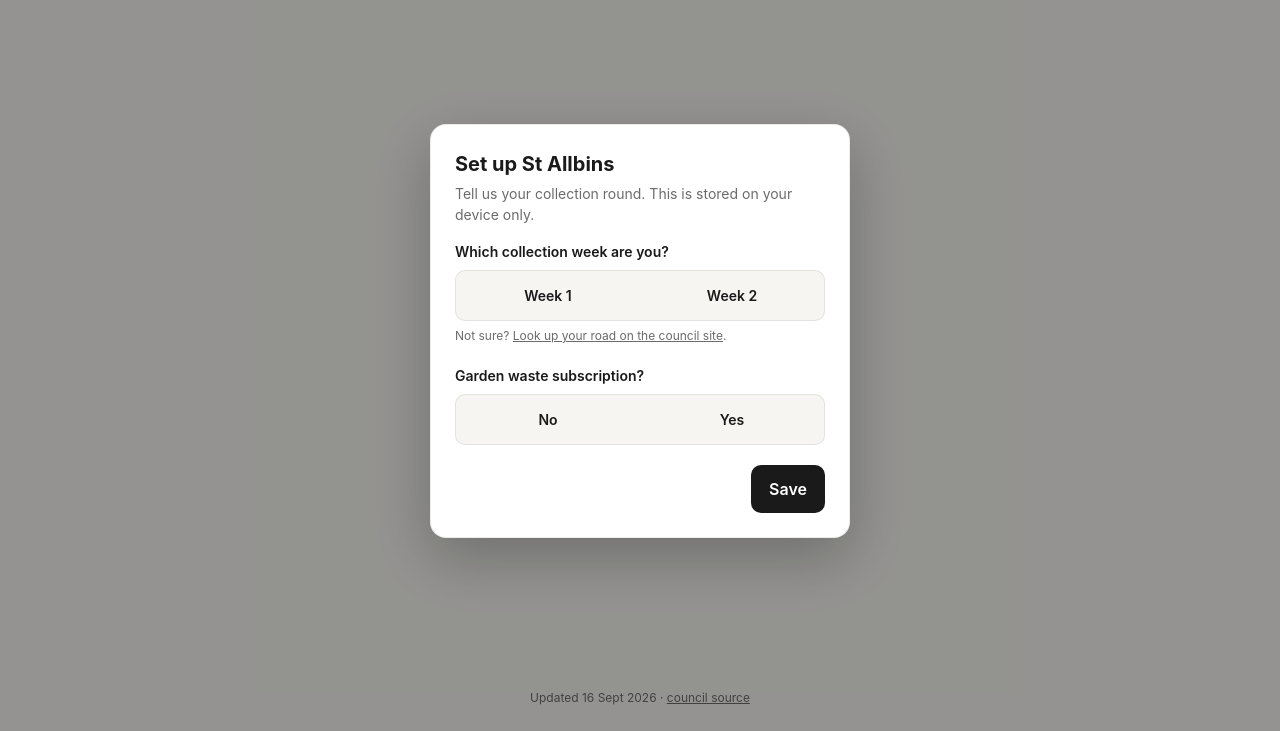
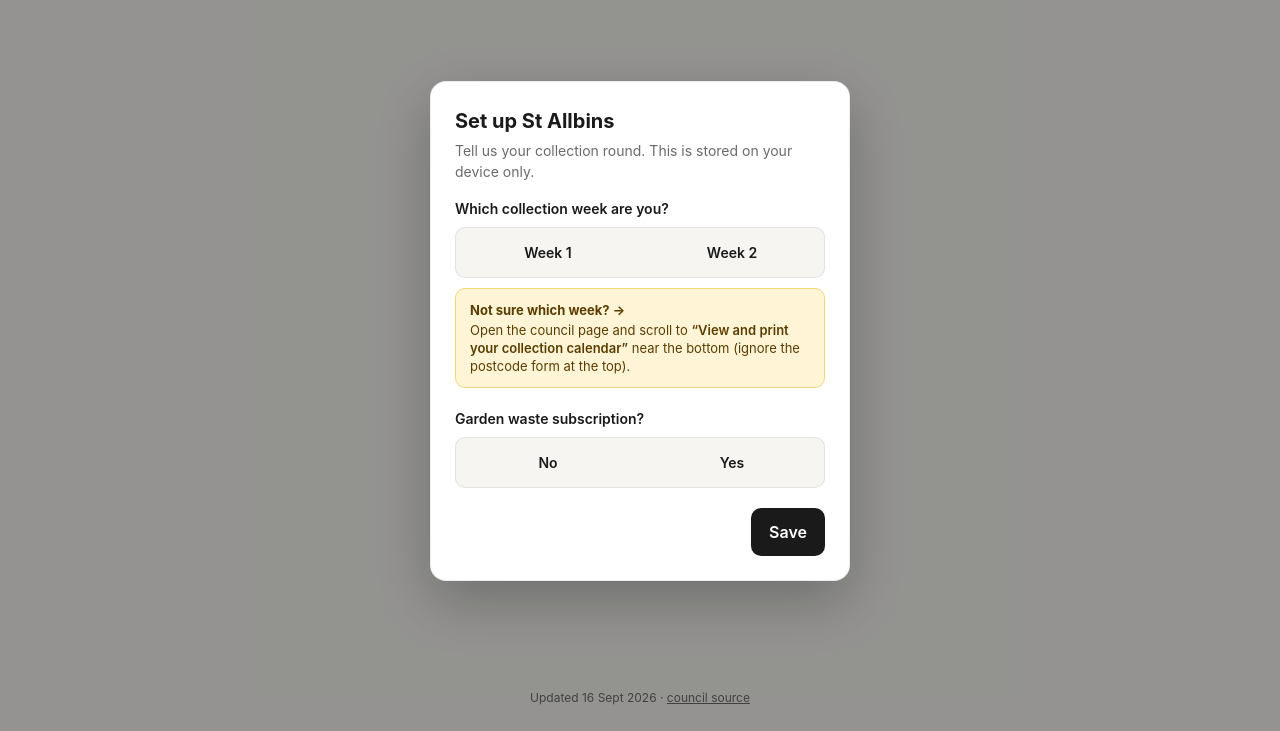
Before and after one commit to EdwardAndress/st-allbins, a website: page index.html in a window 1280 px wide. Shown: the part 69-800 px from the top of the page. Drawn offline with Linux system fonts and the light colour scheme.

Commit message:
Emphasise 'which week am I?' hint with soft accent panel and clearer directions

```diff
--- a/index.html
+++ b/index.html
@@ -17,6 +17,9 @@
     --recycling: #1f1f1f; /* black  */
     --garden: #3a8a3a;    /* green  */
     --accent: #1a1a1a;
+    --hint-bg: #fff5d6;
+    --hint-fg: #5a3d00;
+    --hint-border: #f0d97a;
   }
   @media (prefers-color-scheme: dark) {
     :root {
@@ -26,6 +29,9 @@
       --card: #1c1c1c;
       --border: rgba(255,255,255,0.08);
       --accent: #f2f2f2;
+      --hint-bg: #2a2416;
+      --hint-fg: #f4d98a;
+      --hint-border: #4a3d1c;
     }
   }
   * { box-sizing: border-box; }
@@ -154,8 +160,21 @@
     font-size: 14px;
   }
   .segmented input:checked + label { background: var(--accent); color: var(--card); }
-  .modal .hint { font-size: 12px; color: var(--muted); margin-top: 6px; }
-  .modal .hint a { color: inherit; }
+  .hint-link {
+    display: block;
+    margin-top: 10px;
+    padding: 12px 14px;
+    background: var(--hint-bg);
+    color: var(--hint-fg);
+    border: 1px solid var(--hint-border);
+    border-radius: 10px;
+    text-decoration: none;
+    font-size: 13px;
+    line-height: 1.4;
+  }
+  .hint-link:hover { filter: brightness(0.97); }
+  .hint-link-title { display: block; font-weight: 700; margin-bottom: 2px; }
+  .hint-link-body em { font-style: normal; font-weight: 600; }
   .modal .actions {
     display: flex;
     gap: 8px;
@@ -207,7 +226,10 @@
         <input type="radio" name="week" value="2" id="w2" />
         <label for="w2">Week 2</label>
       </div>
-      <p class="hint">Not sure? <a href="https://www.stalbans.gov.uk/rubbish-collections" target="_blank" rel="noopener">Look up your road on the council site</a>.</p>
+      <a class="hint-link" href="https://www.stalbans.gov.uk/rubbish-collections#calendar" target="_blank" rel="noopener">
+        <span class="hint-link-title">Not sure which week? →</span>
+        <span class="hint-link-body">Open the council page and scroll to <em>“View and print your collection calendar”</em> near the bottom (ignore the postcode form at the top).</span>
+      </a>
     </div>
 
     <div class="field">
```
